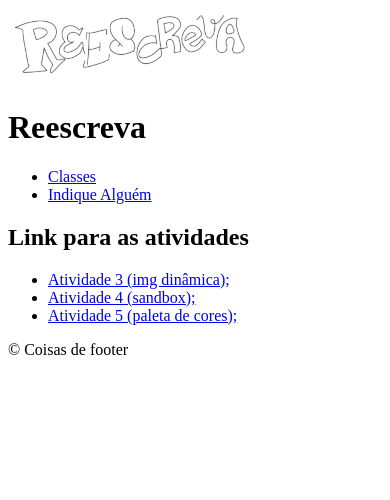
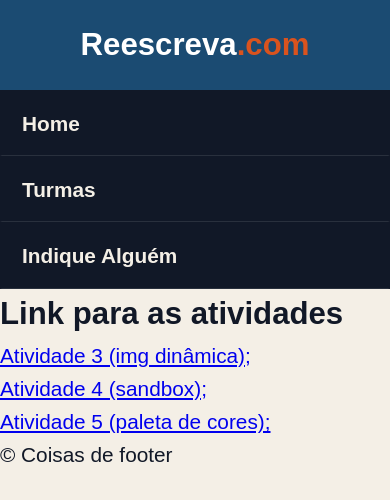
Before and after one commit to NayelenMenezes/pg0004Projeto, a plain HTML site: page index.html in a window 390 px wide. Drawn offline with Linux system fonts and the light colour scheme; a web font is replaced by a local one.

Commit message:
feat: adiciona menu de navegacao no header e ajusta responsividade da pagina

```diff
--- a/assets/css/global.css
+++ b/assets/css/global.css
@@ -0,0 +1,101 @@
+@import url('https://fonts.googleapis.com/css2?family=Magra:wght@400;700&display=swap');
+
+:root{
+    --primary-color: #1b4b72;
+    --accent-color: #D9531E;
+    --bg-color: #F4EFE6;
+    --text-color: #111827;
+    --white: #FFFFFF;
+}
+
+* {
+    margin: 0;
+    padding: 0;
+    box-sizing: border-box;
+}
+
+body {
+    background-color: var(--bg-color);
+    color: var(--text-color);
+    font-family: 'Magra', Arial, Helvetica, sans-serif;
+    font-weight: 400;
+    font-style: normal;
+    font-size: 1.3em;
+    line-height: 1.6;
+}
+
+header {
+    display: flex;
+    justify-content: space-between;
+    align-items: center;
+    padding: 15px 5%;
+    background-color: var(--primary-color);
+}
+
+.logo-texto{
+    color: var(--white);
+    text-decoration: none;
+    font-size: 1.5em;
+    font-weight: 700;
+}
+
+.logo-texto span{
+    color: var(--accent-color);
+}
+
+.logo-texto:hover {
+    color: var(--accent-color);
+}
+
+#menu ul{
+    list-style: none;
+    display: flex;
+    gap: 15px;
+}
+
+#menu a{
+    text-decoration: none;
+    color: var(--bg-color);
+    font-weight: 700;
+    padding: 10px 25px;
+    border: 2px solid transparent;
+    border-radius: 30px;
+    transition: all 0.3s ease;
+}
+
+#menu a:hover{
+    background-color: var(--text-color);
+    border: 5px solid var(--text-color);
+    color: var(--white);
+}
+
+@media (max-width: 768px) {
+    header {
+        flex-direction: column;
+        padding: 0;
+    }
+
+    .logo-texto{
+        padding: 20px;
+    }
+
+    #menu {
+        width: 100%;
+        background-color: var(--text-color);
+    }
+
+    #menu ul{
+        flex-direction: column;
+        width: 100%;
+        gap: 0;
+    }
+
+    #menu a {
+        display: block;
+        width: 100%;
+        border-radius: 0;
+        padding: 15px 20px;
+        text-align: left;
+        border-bottom: 1px solid rgba(255, 255, 255, 0.1);
+    }
+}
--- a/index.html
+++ b/index.html
@@ -5,16 +5,15 @@
     <meta name="viewport" content="width=device-width, initial-scale=1.0">
     <link rel="shortcut icon" href="assets/images/favicon.ico" type="image/x-icon">
     <title>Reescreva</title>
+    <link rel="stylesheet" href="assets/css/global.css">
 </head>
 <body>
     <header>
-        <a href="index.html">
-            <img src="assets/images/reescrevalogo.jpg" alt="logo do site">
-        </a>
-        <h1>Reescreva</h1>
-        <nav>
+        <a href="index.html" class="logo-texto">Reescreva<span>.com</span></a>
+        <nav id="menu">
             <ul>
-                <li><a href="classes/classes-map.html">Classes</a></li>
+                <li><a href="index.html">Home</a></li>
+                <li><a href="classes/classes-map.html">Turmas</a></li>
                 <li><a href="referral/referral-form.html">Indique Alguém</a></li>
             </ul>
         </nav>
```
Also changed, not shown: classes/classes-map.html (+5 -6 lines), referral/referral-form.html (+5 -6 lines).
